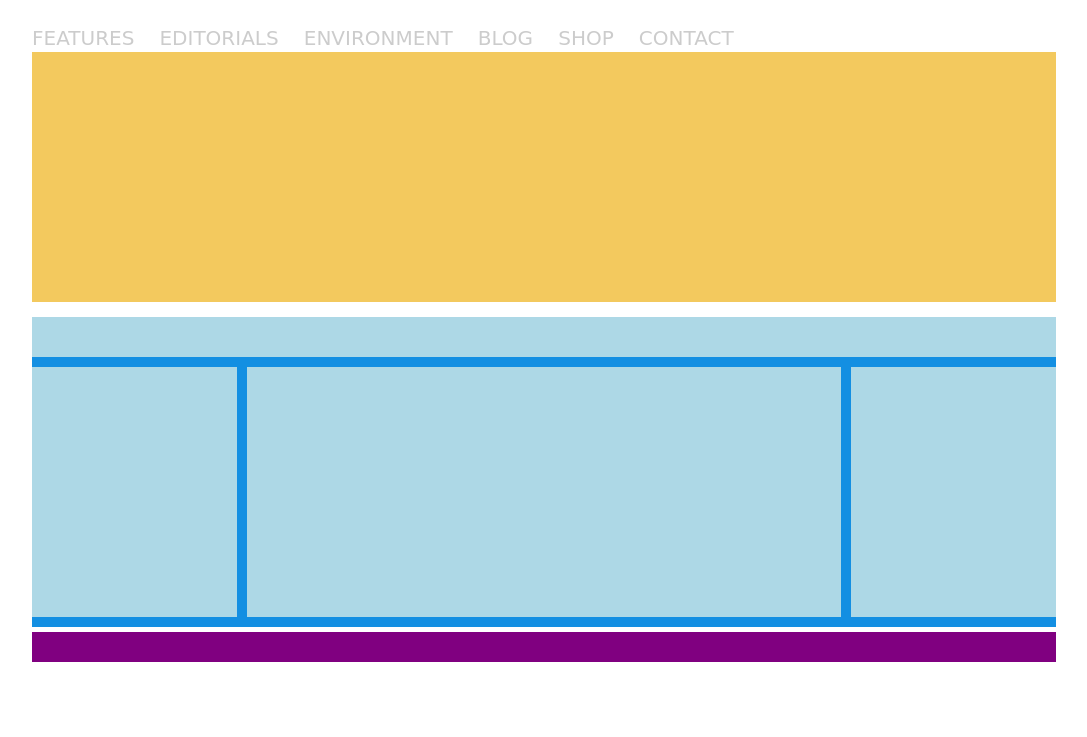
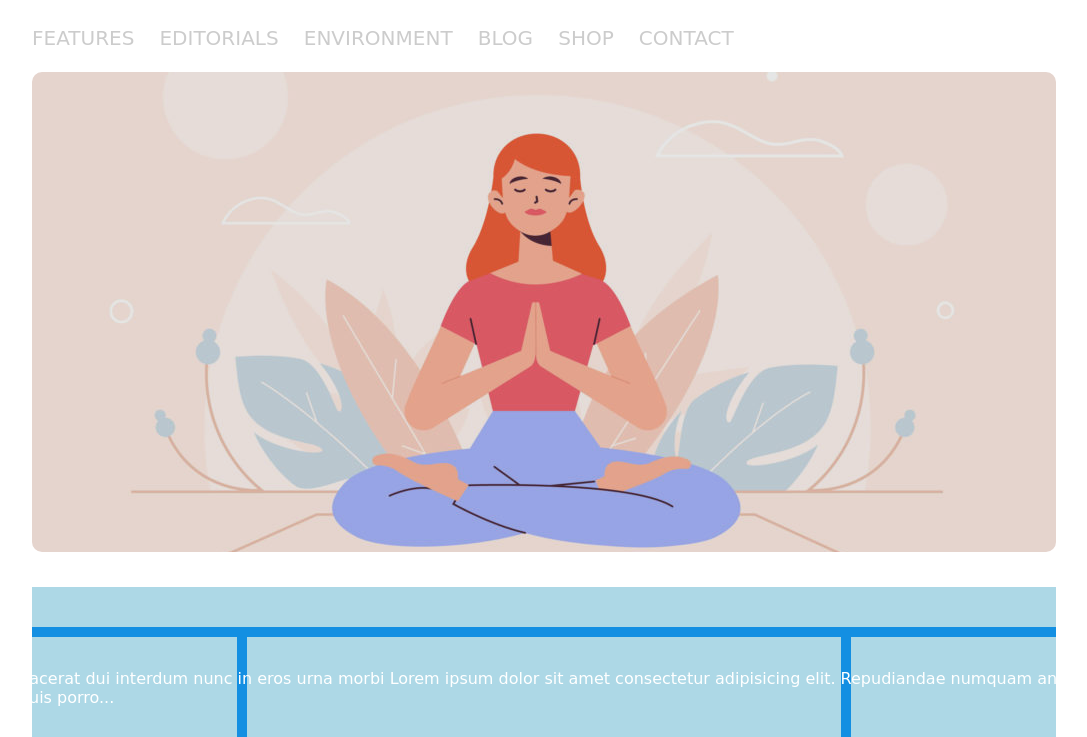
Before and after one commit to gloriaghe/htmlcss-wp, a plain HTML site: page index.html in a window 1280 px wide. Shown: the part 63-800 px from the top of the page, without its empty margins (96-1183 px from the left). Drawn offline with Linux system fonts and the light colour scheme; a web font is replaced by a local one.

Commit message:
immagine jumbotron

```diff
--- a/css/style.css
+++ b/css/style.css
@@ -39,12 +39,30 @@ a:link {
 
 /* sezione superiore */
 
-#partesupp-main{
-    height: 250px;
-    margin: 15px 0;
-    /* debug */
-    background-color: rgb(243, 201, 94);
+#jumbotron{
+    height: 480px;
+    margin: 35px 0;
 }
+
+#jumbotron img{
+display: block;
+object-fit: cover;
+width: 100%;
+height: 100%;
+filter: brightness(90%);
+border-radius: 10px;
+}
+
+
+
+#jumbotron-text{
+    position: absolute;
+    bottom: 30px;
+    left: 20px;
+    color: white;
+}
+
+
 
 /* colonne */
 #colonne{
--- a/index.html
+++ b/index.html
@@ -6,7 +6,7 @@
     <meta name="viewport" content="width=device-width, initial-scale=1.0">
     <link rel="stylesheet" href="css/style.css">
     <style>@import url('https://fonts.googleapis.com/css2?family=Hubballi&display=swap');</style>
-    <title>Struttura Wordpress</title>
+    <title>Neori</title>
 </head>
 <body>
     <div id="container">
@@ -32,9 +32,13 @@
         <main>
 
             <!-- contenitore prima parte-immagine -->
-            <section id="partesupp-main">
-
-            </section>
+           <section id="jumbotron">
+               <img src="img/banner.jpg" alt="">
+               <div id="jumbotron-text">
+                    <span>Pretium ac placerat dui interdum nunc in eros urna morbi</span>
+                    <span>Lorem ipsum dolor sit amet consectetur adipisicing elit. Repudiandae numquam animi at ullam accusamus quis porro...</span>
+            </div>
+           </section>
 
             <!-- contenitore con colonne  -->
 
```
